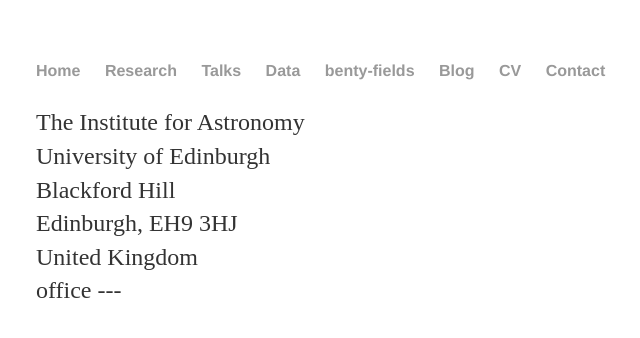
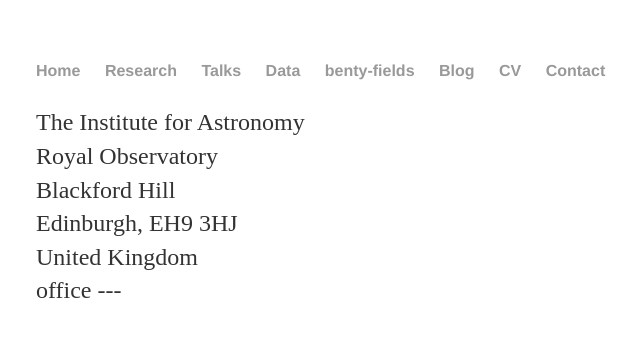
Before and after one commit to fbeutler/fbeutler.github.io, a Jekyll site: the page built from contact/contact.html, in a window 1280 px wide. Shown: the top 338 px of the page, without its empty margins (156-796 px from the left). Built offline with Jekyll 4.4.1, drawn with Linux system fonts in a browser that asks for light colours.

Commit message:
Update contact.html

```diff
--- a/contact/contact.html
+++ b/contact/contact.html
@@ -4,7 +4,7 @@
 ---
 <p>
   The Institute for Astronomy<br>
-  University of Edinburgh<br>
+  Royal Observatory<br>
   Blackford Hill<br>
   Edinburgh, EH9 3HJ<br>
   United Kingdom<br>
```
